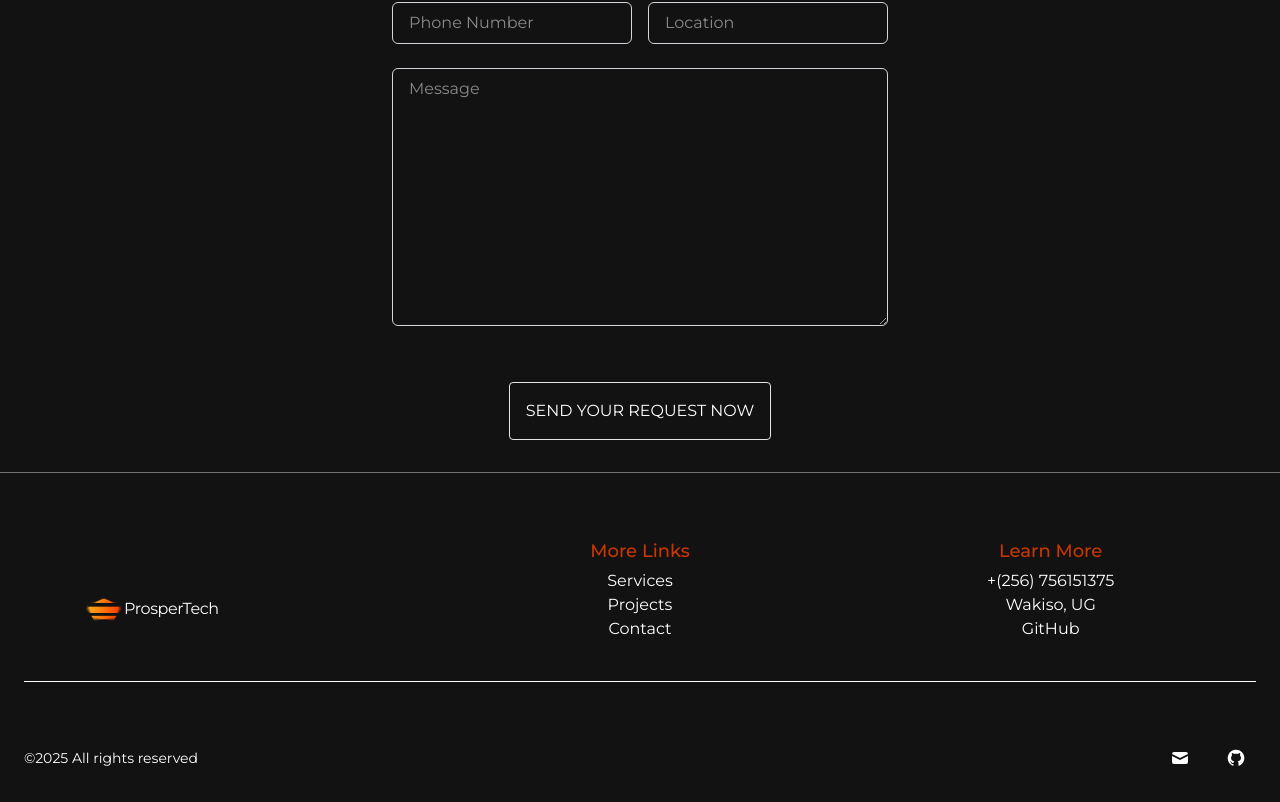
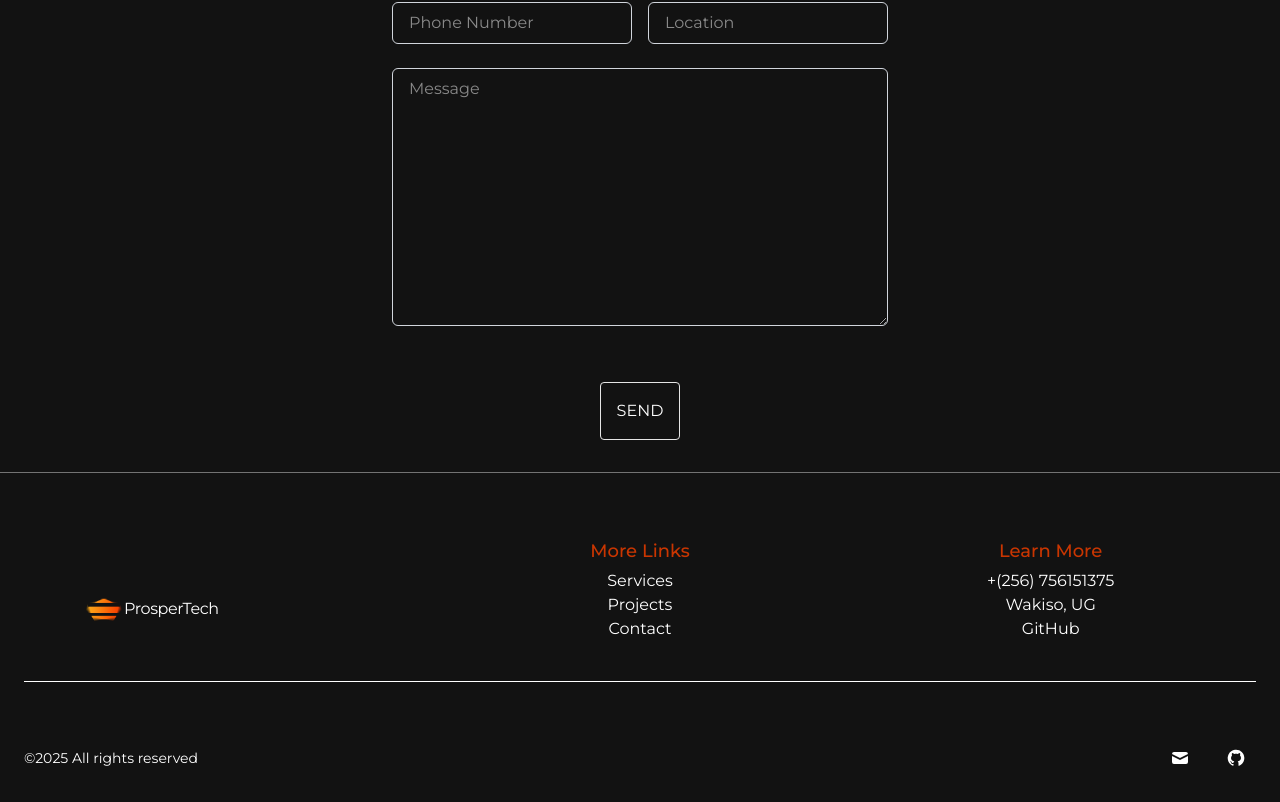
Before and after one commit to MWIYIKINWA/prosperTech.com, a React (Vite) app: page /contact in a window 1280 px wide. Shown: the part 1282-2084 px from the top of the page. Built offline with nearby package versions, Linux system fonts and the light colour scheme.

Commit message:
Update ContactForm.jsx

```diff
--- a/src/components/ContactForm.jsx
+++ b/src/components/ContactForm.jsx
@@ -177,7 +177,7 @@ const ContactForm = () => {
 
           <div className="flex justify-center flex-col sm:flex-row gap-4">
 
-             <input className=" rounded border border-neutral-200 py-4 px-4 my-8 hover:border-orange-900 transition duration-200" type="submit" value="SEND YOUR REQUEST NOW"/>
+             <input className=" rounded border border-neutral-200 py-4 px-4 my-8 hover:border-orange-900 transition duration-200" type="submit" value="SEND"/>
 
         </div>
 
```
